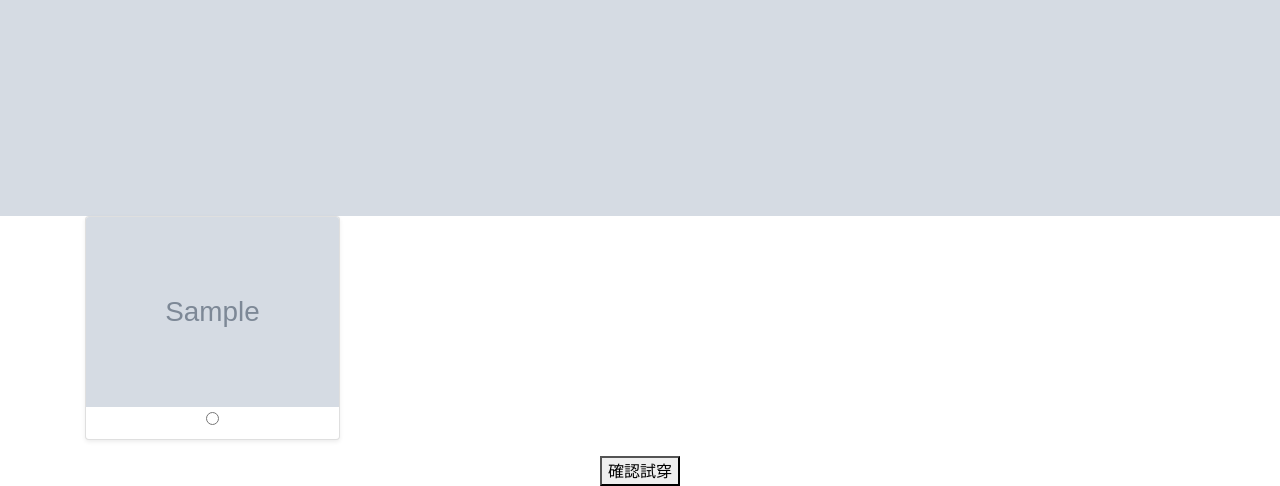
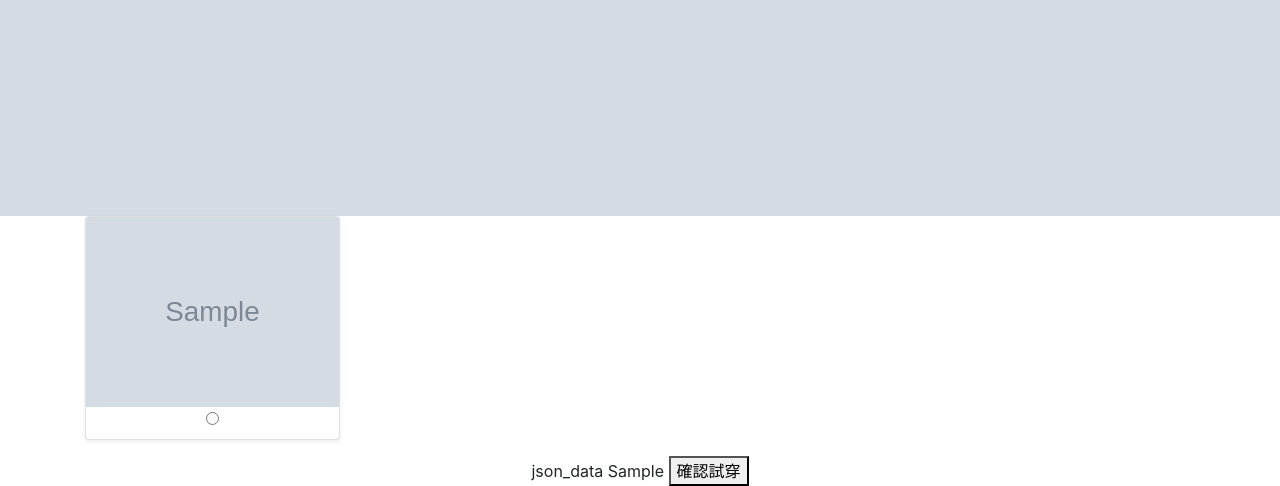
Before and after one commit to marshmallow3210/MetaMirror, a Django app: template templates/user_selectCloth.html in a window 1280 px wide. Shown: the part 800-1286 px from the top of the page. Run offline with Django 4.2, Linux system fonts and the light colour scheme; the template is opened without the code that fills it: most values are stand-ins (such as "Sample title", 1, 10 or a date in 2020); grey boxes marked "Sample" are stand-in pictures; parts of the project's set-up code (start-up, migrations or seed data) failed here and were passed over; some libraries are stand-ins or nearby versions.

Commit message:
post lidar data to user_selectCloth.html

```diff
--- a/app/views.py
+++ b/app/views.py
@@ -454,6 +454,7 @@ def user_selectCloth(request):
     form = KeypointsModelForm()
     if request.method == "POST":
         form = KeypointsModelForm(request.POST, request.FILES)
+        json_data = request.POST.get("json_data", "")
         if form.is_valid():
             form.save()
             if(len(keypoints)>=1):
@@ -462,7 +463,8 @@ def user_selectCloth(request):
                 keypoints=keypoints[0]
     context = {
         'app': cloths,
-        'keypoints': keypoints
+        'keypoints': keypoints,
+        'json_data': json_data
     }
     return render(request, 'user_selectCloth.html', context)
 
--- a/templates/user_selectCloth.html
+++ b/templates/user_selectCloth.html
@@ -38,6 +38,10 @@
         {% endfor %}
     </div>
     </div>
+
+        json_data
+        {{ json_data }}
+
     {% endblock  %}
 
     <button>確認試穿</button>
```
